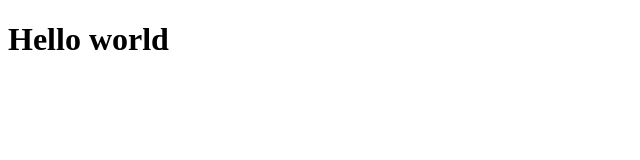
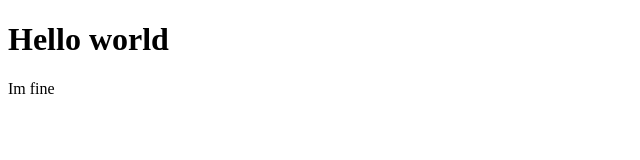
Before and after one commit to Tobar12/QR-code-component, a plain HTML site: page index.html in a window 1280 px wide. Shown: the full height of the page, 0-640 px from the left. Drawn offline with Linux system fonts and the light colour scheme.

Commit message:
Test commit

```diff
--- a/index.html
+++ b/index.html
@@ -7,5 +7,6 @@
 </head>
 <body>
     <h1>Hello world</h1>
+    <p>Im fine</p>
 </body>
 </html>
```
